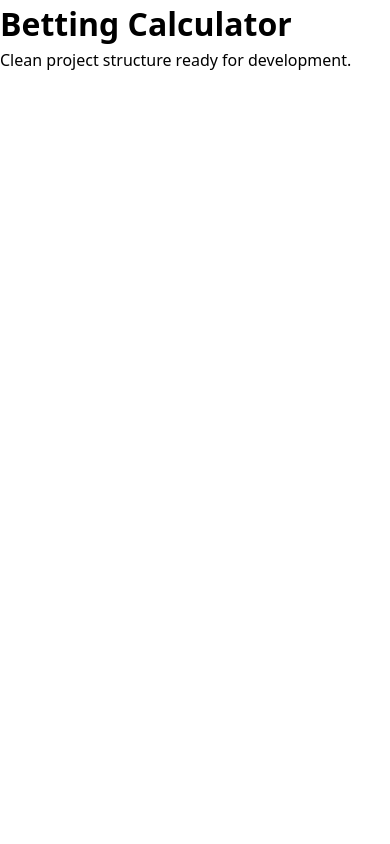
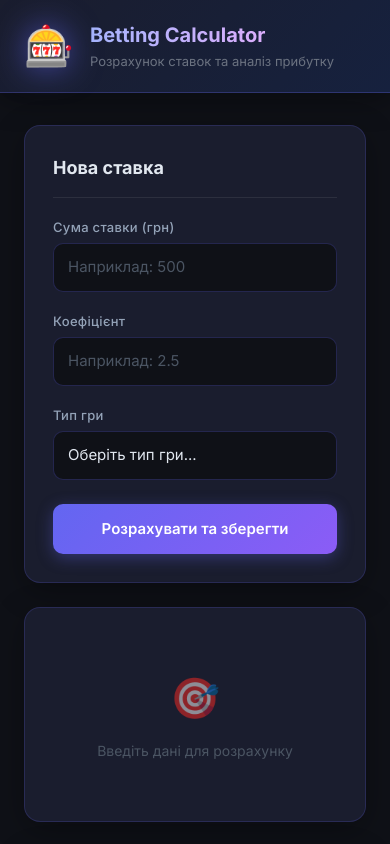
Before and after one commit to admitruk237/betting-calculator, a React (Vite) app: page / in a window 390 px wide. Shown: the top 844 px of the page. Built offline with nearby package versions, Linux system fonts and the light colour scheme.

Commit message:
style: integrate all components in App and add responsive styles

```diff
--- /dev/null
+++ b/src/App.module.css
@@ -0,0 +1,68 @@
+.app {
+  min-height: 100vh;
+  display: flex;
+  flex-direction: column;
+}
+
+.header {
+  background: linear-gradient(135deg, #1a1d2e 0%, #16213e 100%);
+  border-bottom: 1px solid rgba(99, 102, 241, 0.3);
+  padding: 20px 24px;
+  box-shadow: 0 4px 32px rgba(0, 0, 0, 0.4);
+}
+
+.headerInner {
+  max-width: 1100px;
+  margin: 0 auto;
+  display: flex;
+  align-items: center;
+  gap: 16px;
+}
+
+.logo {
+  font-size: 40px;
+  line-height: 1;
+  filter: drop-shadow(0 0 16px rgba(99, 102, 241, 0.6));
+}
+
+.heading {
+  font-size: 26px;
+  font-weight: 700;
+  background: linear-gradient(90deg, #a5b4fc, #f0abfc);
+  -webkit-background-clip: text;
+  -webkit-text-fill-color: transparent;
+  background-clip: text;
+}
+
+.subheading {
+  font-size: 13px;
+  color: #6b7280;
+  margin-top: 2px;
+}
+
+.main {
+  flex: 1;
+  max-width: 1100px;
+  width: 100%;
+  margin: 0 auto;
+  padding: 32px 24px;
+  display: flex;
+  flex-direction: column;
+  gap: 28px;
+}
+
+.topRow {
+  display: grid;
+  grid-template-columns: 1fr 1fr;
+  gap: 24px;
+}
+
+@media (max-width: 768px) {
+  .topRow {
+    grid-template-columns: 1fr;
+  }
+
+  .heading {
+    font-size: 20px;
+  }
+}
--- a/src/App.tsx
+++ b/src/App.tsx
@@ -1,8 +1,52 @@
-function App() {
+import { useBetCalculator } from './hooks/useBetCalculator'
+import { BetForm } from './components/BetForm/BetForm'
+import { BetResult } from './components/BetResult/BetResult'
+import { BetHistory } from './components/BetHistory/BetHistory'
+import styles from './App.module.css'
+
+const App = () => {
+  const {
+    formData,
+    errors,
+    result,
+    history,
+    handleChange,
+    handleSubmit,
+    clearHistory,
+  } = useBetCalculator()
+
   return (
-    <div id="app">
-      <h1>Betting Calculator</h1>
-      <p>Clean project structure ready for development.</p>
+    <div className={styles.app}>
+      <header className={styles.header}>
+        <div className={styles.headerInner}>
+          <span className={styles.logo}>🎰</span>
+          <div>
+            <h1 className={styles.heading}>Betting Calculator</h1>
+            <p className={styles.subheading}>
+              Розрахунок ставок та аналіз прибутку
+            </p>
+          </div>
+        </div>
+      </header>
+
+      <main className={styles.main}>
+        <div className={styles.topRow}>
+          <BetForm
+            formData={formData}
+            errors={errors}
+            onChange={handleChange}
+            onSubmit={handleSubmit}
+          />
+          <BetResult
+            result={result}
+            gameType={formData.gameType}
+          />
+        </div>
+        <BetHistory
+          history={history}
+          onClear={clearHistory}
+        />
+      </main>
     </div>
   )
 }
--- a/src/index.css
+++ b/src/index.css
@@ -1,3 +1,5 @@
+@import url('https://fonts.googleapis.com/css2?family=Inter:wght@400;500;600;700&display=swap');
+
 *,
 *::before,
 *::after {
@@ -10,18 +12,11 @@
 }
 
 body {
+  font-family: 'Inter', system-ui, sans-serif;
+  background: #0f1117;
+  color: #e2e8f0;
   line-height: 1.5;
   -webkit-font-smoothing: antialiased;
-  font-family: system-ui, -apple-system, BlinkMacSystemFont, 'Segoe UI', Roboto, Oxygen, Ubuntu, Cantarell, 'Open Sans', 'Helvetica Neue', sans-serif;
-}
-
-img,
-picture,
-video,
-canvas,
-svg {
-  display: block;
-  max-width: 100%;
 }
 
 input,
@@ -31,13 +26,7 @@ select {
   font: inherit;
 }
 
-p,
-h1,
-h2,
-h3,
-h4,
-h5,
-h6 {
+p, h1, h2, h3, h4, h5, h6 {
   overflow-wrap: break-word;
 }
 
```
